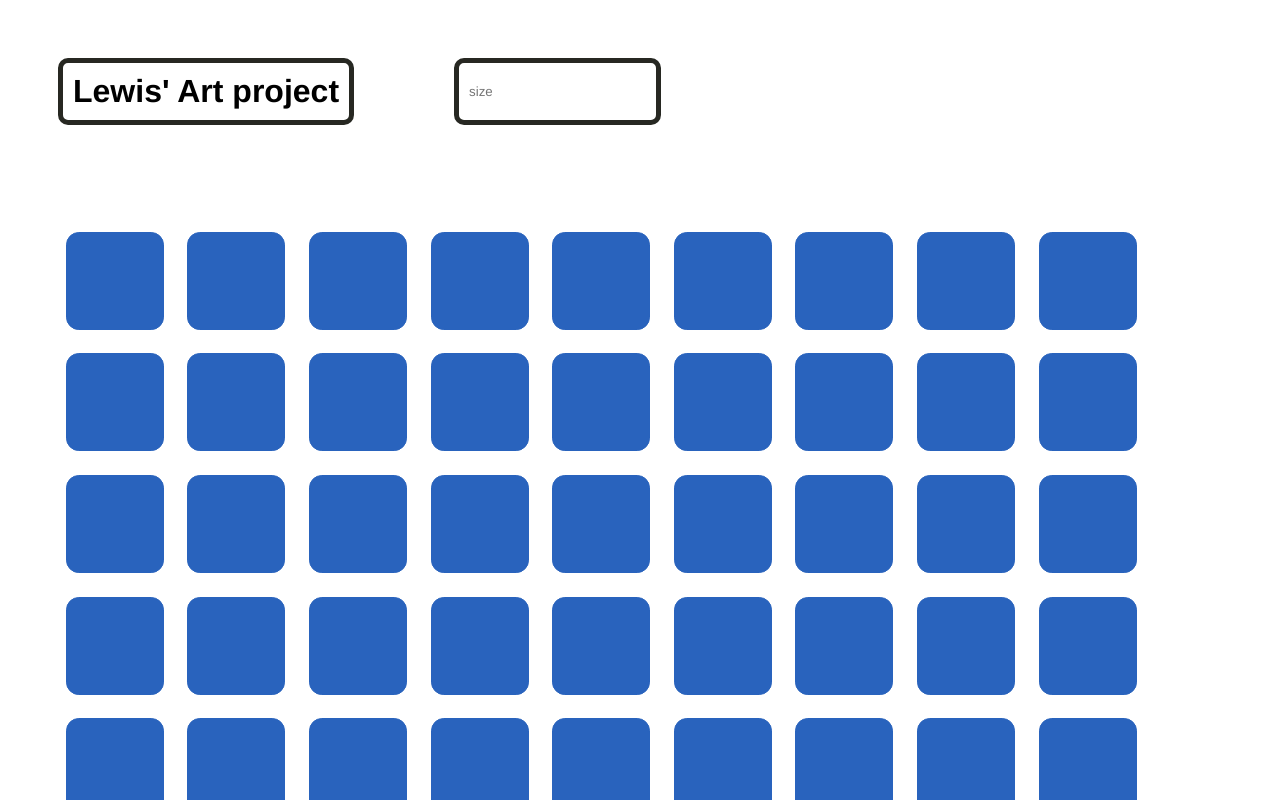
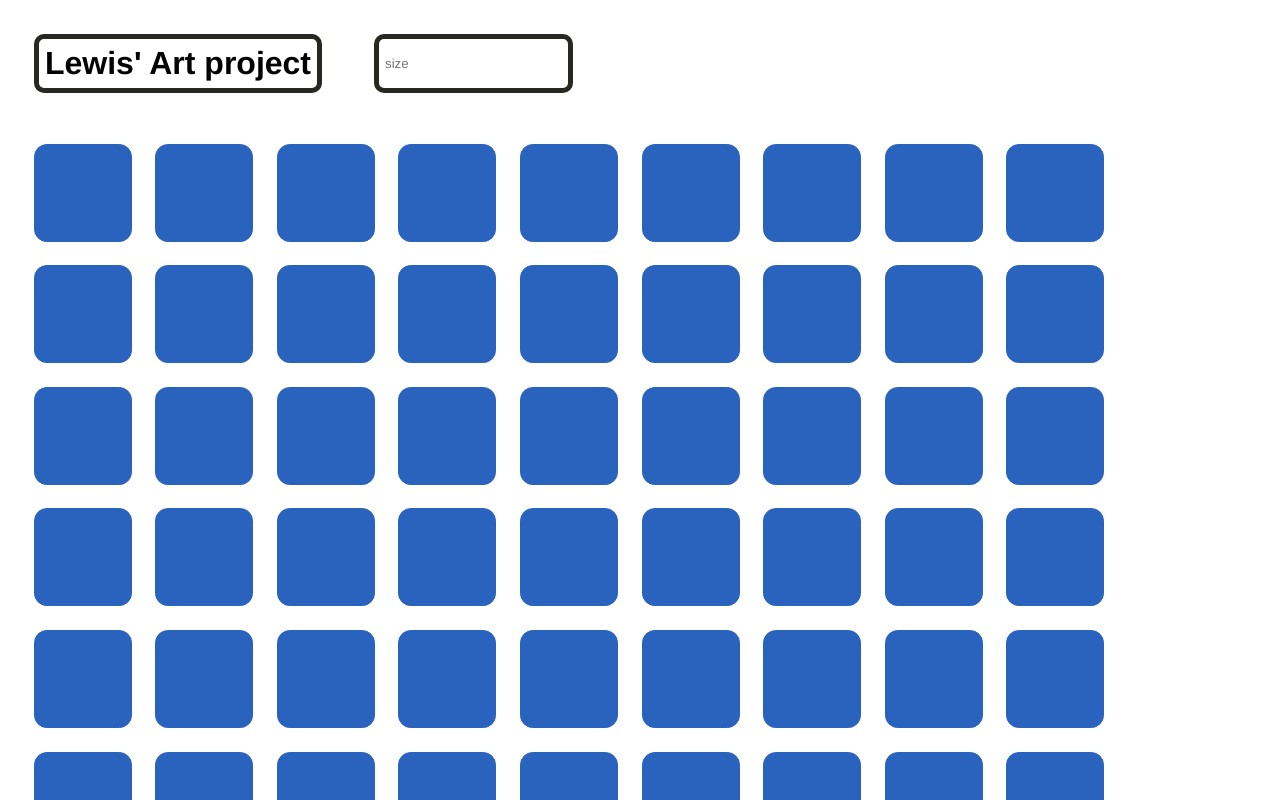
Before and after one commit to LewisGRobotics/art-project, an Angular app in the folder art-project/: page / in a window 1280 px wide. Shown: the top 800 px of the page. Built offline with nearby package versions, Linux system fonts and the light colour scheme.

Commit message:
Update app.component.scss

```diff
--- a/art-project/src/app/app.component.scss
+++ b/art-project/src/app/app.component.scss
@@ -6,11 +6,11 @@ $y: #c90;
 
 h1, .sizeBox{
     font-family:'Franklin Gothic Medium';
-    margin: 50px;
+    margin: 2vw;
     border: 5px solid $bl;
     border-radius: 10px;
     width:fit-content;
-    padding: 10px;
+    padding: .5vw;
 }
 
 .header{
@@ -19,7 +19,7 @@ h1, .sizeBox{
 }
 
 .container{
-    margin: 45px;
+    margin: 1vw;
 }
 
 .column{
```
